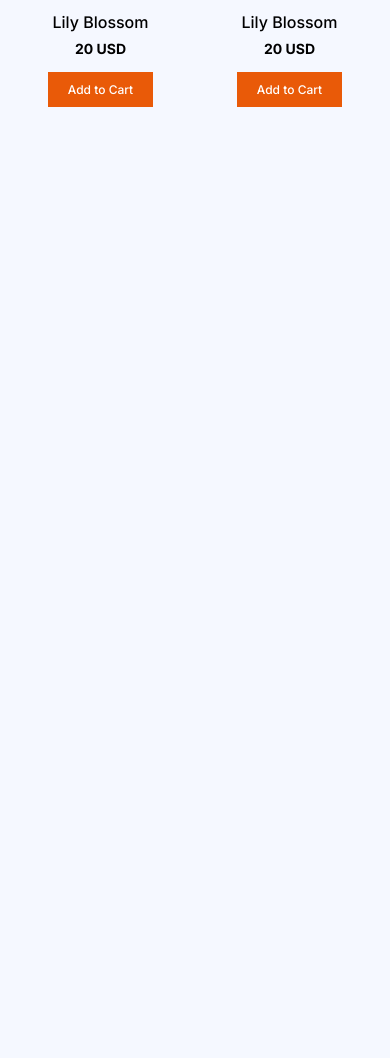
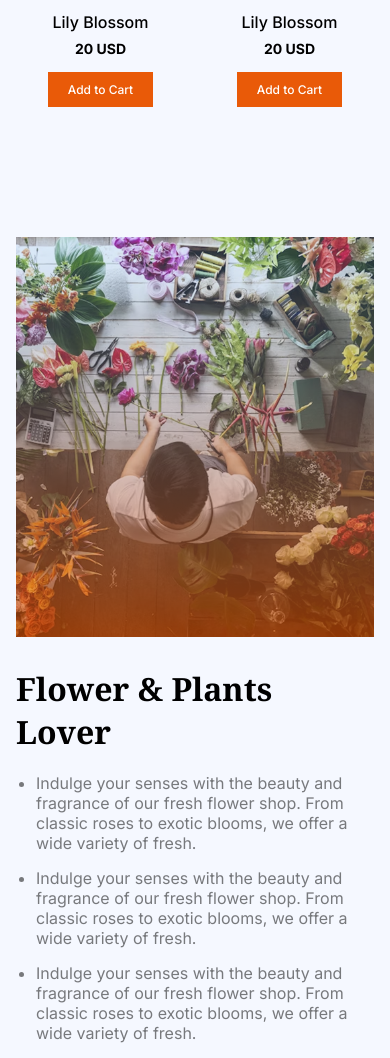
Before and after one commit to mobassirrehman/Assignment_02, a plain HTML site: page index.html in a window 390 px wide. Shown: the part 2271-3329 px from the top of the page. Before the commit the page ends 2468 px from the top, so only its background shows below. Drawn offline with Linux system fonts and the light colour scheme.

Commit message:
Plant Lover Section Commit

```diff
--- a/index.html
+++ b/index.html
@@ -23,16 +23,16 @@
         </div>
 
         <ul class="nav-items">
-            <li class="nav-item">
+            <li>
                 <a href="#" class="nav-link home">Home</a>
             </li>
-            <li class="nav-item">
+            <li>
                 <a href="#" class="nav-link shop">Shop</a>
             </li>
-            <li class="nav-item">
+            <li>
                 <a href="#" class="nav-link about">About us</a>
             </li>
-            <li class="nav-item">
+            <li>
                 <a href="#" class="nav-link cart">
                     <i class="fa-solid fa-cart-shopping"></i>
                     Cart ($56)
@@ -146,6 +146,26 @@
       </div>
     </div>
   </section>
+  <!-- Plant lover Section -->
+<section class="plant-lover-section">
+    <div class="plant-lover-container">
+      <div class="plant-lover-image">
+        <img src="./assets/flower-store.png" alt="">
+        <div class="trusted-badge">
+          <img src="./assets/trusted-badge.png" alt="">
+        </div>
+      </div>
+
+      <div class="plant-lover-content">
+        <h2 class="plant-lover-title">Flower & Plants Lover</h2>
+        <ul class="plant-lover-list">
+          <li>Indulge your senses with the beauty and fragrance of our fresh flower shop. From classic roses to exotic blooms, we offer a wide variety of fresh.</li>
+          <li>Indulge your senses with the beauty and fragrance of our fresh flower shop. From classic roses to exotic blooms, we offer a wide variety of fresh.</li>
+          <li>Indulge your senses with the beauty and fragrance of our fresh flower shop. From classic roses to exotic blooms, we offer a wide variety of fresh.</li>
+        </ul>
+      </div>
+    </div>
+  </section>
 </body>
 
 </html>
--- a/style.css
+++ b/style.css
@@ -151,7 +151,7 @@ body {
 
 /* Plants Header */
 .plants-header {
-    text-align: center;
+    /* text-align: center; */
     margin-bottom: 60px;
 }
 
@@ -234,6 +234,68 @@ body {
     margin: auto 20px 20px 20px;
 }
 
+/* Plant Lover Section */
+.plant-lover-section {
+    background-color: rgb(245, 248, 255);
+    padding: 80px 0;
+}
+
+.plant-lover-container {
+    width: 1140px;
+    height: 597px;
+    max-width: 100%;
+    margin: 0 auto;
+    display: flex;
+    align-items: center;
+    gap: 60px;
+}
+
+.plant-lover-image {
+    width: 540px;
+    height: 597px;
+    position: relative;
+}
+
+.plant-lover-image img {
+    width: 100%;
+    height: 100%;
+}
+
+.trusted-badge {
+    position: absolute;
+    top: -150px;
+    right: -120px;
+    width: 300px;
+}
+
+.trusted-badge img {
+    width: 100%;
+}
+
+.plant-lover-content {
+    width: 570px;
+}
+
+.plant-lover-title {
+    font-family: 'Noto Serif', serif;
+    font-weight: 700;
+    font-size: 50px;
+    color: #000000;
+    margin-bottom: 30px;
+}
+
+.plant-lover-list {
+    padding-left: 20px;
+}
+
+.plant-lover-list li {
+    font-family: 'Inter', sans-serif;
+    font-weight: 400;
+    font-size: 22px;
+    color: rgba(0, 0, 0, 0.515);
+    margin-bottom: 20px;
+}
+
 /* Mobile Responsiveness */
 @media screen and (max-width: 576px) {
 
@@ -280,8 +342,8 @@ body {
     .hero-content {
         width: 100%;
         height: auto;
-        display: flex;
-        flex-direction: column;
+        /* display: flex; */
+        /* flex-direction: column; */
         text-align: left;
         justify-content: flex-start;
     }
@@ -295,9 +357,7 @@ body {
         font-size: 14px;
         margin-top: 16px;
     }
-}
-
-@media screen and (max-width: 576px) {
+/* Plant section Responsive */
     .plants-section {
         padding: 40px 0;
     }
@@ -351,4 +411,39 @@ body {
         padding: 10px 20px;
         margin: auto 15px 15px 15px;
     }
+/* Plant Lover Section Responsive */
+    .plant-lover-section {
+        padding: 40px 0;
+    }
+
+    .plant-lover-container {
+        width: 100%;
+        flex-direction: column;
+        gap: 30px;
+        padding: 0 16px;
+    }
+
+    .plant-lover-image {
+        width: 100%;
+        order: -1;
+    }
+
+    .trusted-badge {
+        display: none;
+    }
+
+    .plant-lover-content {
+        width: 100%;
+        text-align: left;
+    }
+
+    .plant-lover-title {
+        font-size: 32px;
+        margin-bottom: 20px;
+    }
+
+    .plant-lover-list li {
+        font-size: 16px;
+        margin-bottom: 15px;
+    }
 }
```
